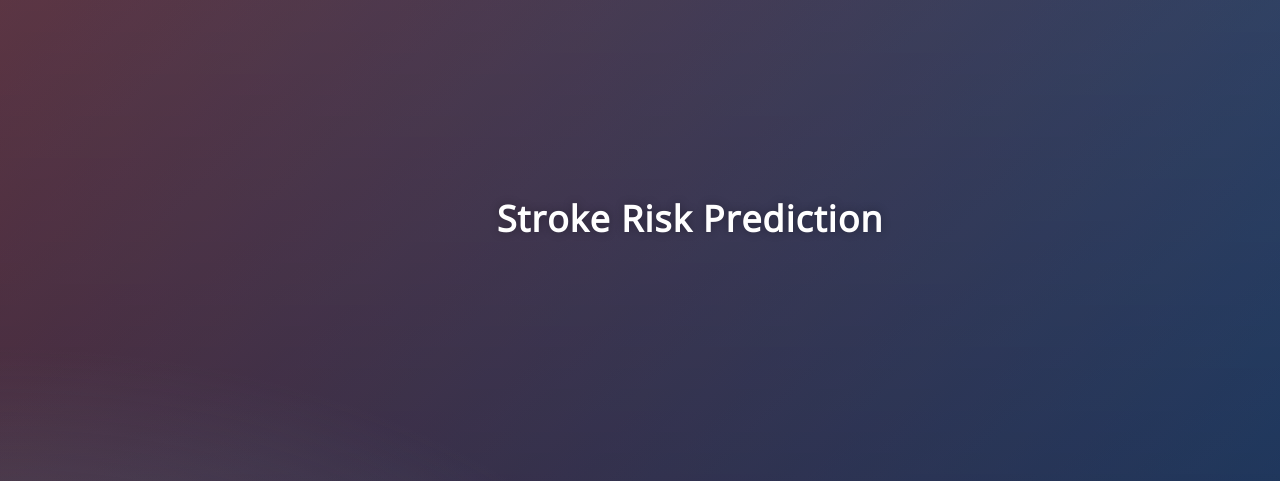
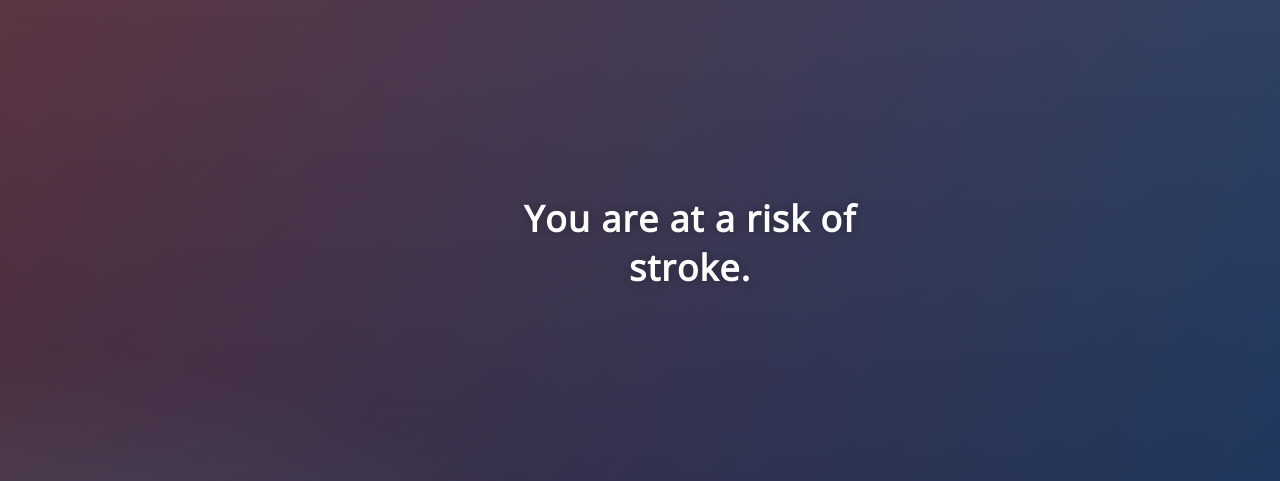
Before and after one commit to Hrishikesh007788/stroke_prediction, a Flask app: template templates/stroke.html in a window 1280 px wide. Shown: the top 481 px of the page. Run offline with Flask 2, Linux system fonts and the light colour scheme; the template is opened without the code that fills it, so the values that code supplies are empty.

Commit message:
Update stroke.html

```diff
--- a/templates/stroke.html
+++ b/templates/stroke.html
@@ -13,9 +13,9 @@
 
 <body>
  <div class="login">
-	<h1>Stroke Risk Prediction</h1>
 
      <!-- Main Input For Receiving Query to our ML -->
+    <h1>You are at a risk of stroke.</h1>
 
    <br>
    <br>
```
